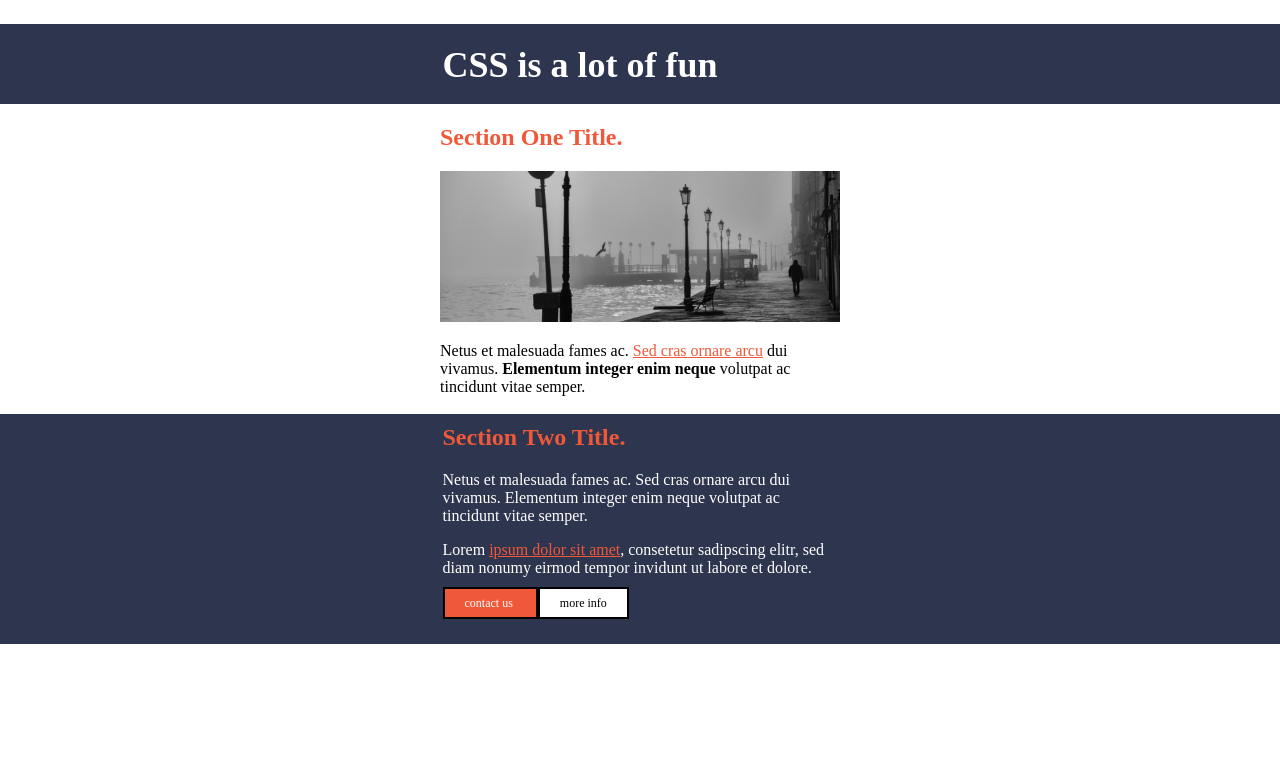
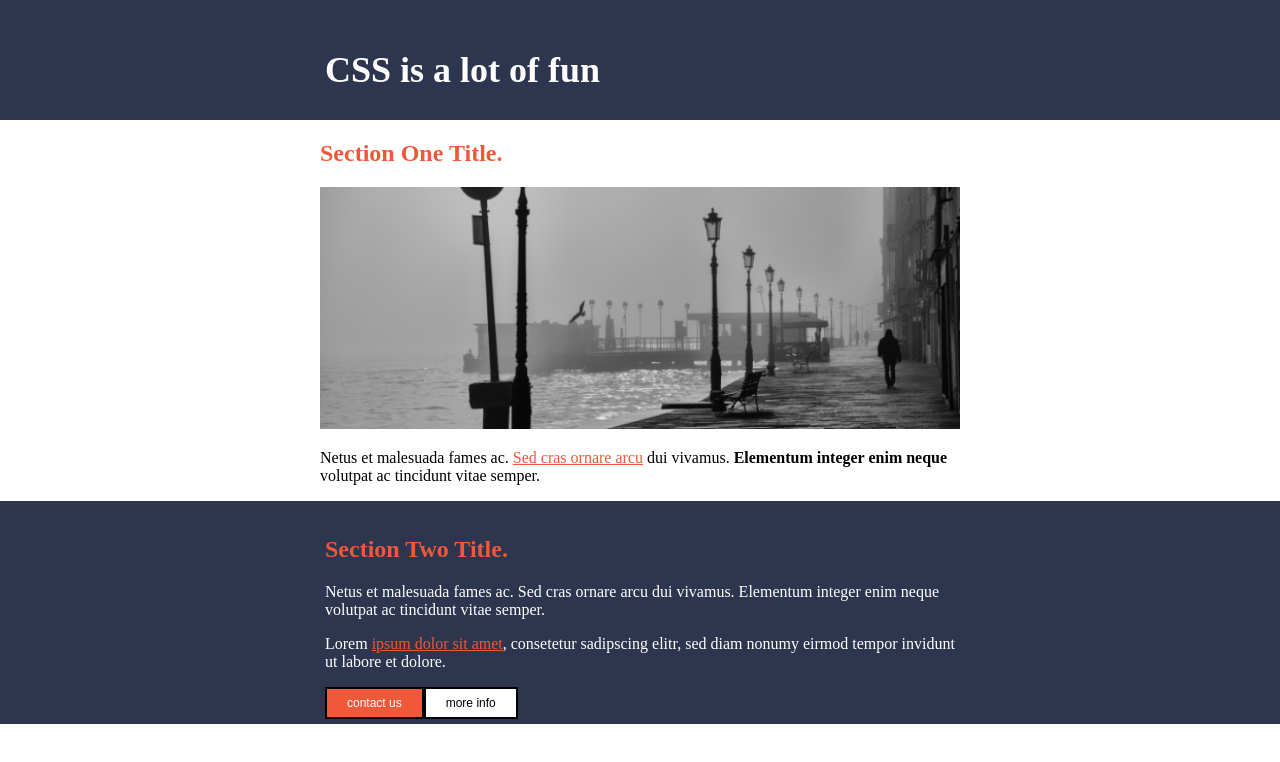
Before and after one commit to Deron-2009/CSS-is-a-lot-of-fun, a plain HTML site: page index.html in a window 1280 px wide. Drawn offline with Linux system fonts and the light colour scheme.

Commit message:
Latest version

```diff
--- a/index.html
+++ b/index.html
@@ -27,10 +27,10 @@
                     <p>
                         Lorem <a href="#"class="lorem">ipsum dolor sit amet</a>, consetetur sadipscing elitr, sed diam nonumy eirmod tempor invidunt ut labore et dolore.
                     </p>
-                    <a class="contact" href="#">
+                    <button class="contact" href="#">
                             contact us
                     </a>
-                    <a class="more" href="#">
+                    <button class="more" href="#">
                             more info
                     </a>
                 </div>
--- a/style.css
+++ b/style.css
@@ -1,20 +1,111 @@
 @import url('https://fonts.googleapis.com/css2?family=Lato&display=swap');
-body{margin:0; padding:0}
-h1{font-size:36px; text-align: left; color:#FFF; padding-top: 20px;}
-h2{font-size: 24px; color: #EF5839;}
-.body{width:100%; height:507px;  margin: 0 auto;}
-.head{width: 100%; height:80px; background-color: #2E354F; margin: 0 auto}
-.headin{width:395px; height: 80px; margin: 0 auto}
-.info{ width:400px; height:270px; margin: 0 auto;}
-img{width:100%;}
-.sed{color:#EF5839;}
-.sed:hover{border: 2px solid black; color: blue; text-decoration: none; }
-.foot{background-color: #2E354F; color: #FFF; height: 230px; width:100%;}
-.footer{width:395px; height:230px; margin: 0 auto}
-.hetwo{padding-top: 10px;}
-.lorem{color:#EF5839;}
-.lorem:hover{border: 2px solid black; color: yellowgreen; text-decoration: none; }
-.contact{text-decoration:none; background-color: #EF5839; color:white; font-size: 12px; padding-left: 20px; padding-right:20px; padding-top:7px; padding-bottom:7px; border: 2px solid black;}
-.contact:hover{border: 3px dashed yellow; background-color: blue; color:lightpink; border-radius: 30%;}
-.more{text-decoration:none; background-color: #FFF; color:black; font-size: 12px; padding-left: 20px; padding-right:20px; padding-top:7px; padding-bottom:7px;  border: 2px solid black;}
-.more:hover{border: 3px dashed lime; background-color: black; color:yellow; border-radius: 30%;}
+body {
+    margin: 0;
+    padding: 0
+}
+
+h1 {
+    font-size: 36px;
+    text-align: left;
+    color: #FFF;
+    padding-top: 20px;
+}
+
+h2 {
+    font-size: 24px;
+    color: #EF5839;
+}
+
+.body {
+    width: 100%;
+    margin: 0 auto;
+}
+
+.head {
+    width: 100%;
+    background-color: #2E354F;
+    margin: 0 auto;
+    padding:5px;
+}
+
+.headin {
+    width: 50%;
+    margin: 0 auto
+}
+
+.info {
+    width: 50%;
+    margin: 0 auto;
+}
+
+img {
+    width: 100%;
+}
+
+.sed {
+    color: #EF5839;
+}
+
+.sed:hover {
+    border: 2px solid black;
+    color: blue;
+    text-decoration: none;
+}
+
+.foot {
+    background-color: #2E354F;
+    color: #FFF;
+    width: 100%;
+    padding:5px;
+}
+
+.footer {
+    width: 50%;
+    margin: 0 auto
+}
+
+.hetwo {
+    padding-top: 10px;
+}
+
+.lorem {
+    color: #EF5839;
+}
+
+.lorem:hover {
+    border: 2px solid black;
+    color: yellowgreen;
+    text-decoration: none;
+}
+
+.contact {
+    text-decoration: none;
+    background-color: #EF5839;
+    color: white;
+    font-size: 12px;
+    padding:7px 20px;
+    border: 2px solid black;
+}
+
+.contact:hover {
+    border: 3px dashed yellow;
+    background-color: blue;
+    color: lightpink;
+    border-radius: 30%;
+}
+
+.more {
+    text-decoration: none;
+    background-color: #FFF;
+    color: black;
+    font-size: 12px;
+    padding:7px 20px;
+    border: 2px solid black;
+}
+
+.more:hover {
+    border: 3px dashed lime;
+    background-color: black;
+    color: yellow;
+    border-radius: 30%;
+}
```
